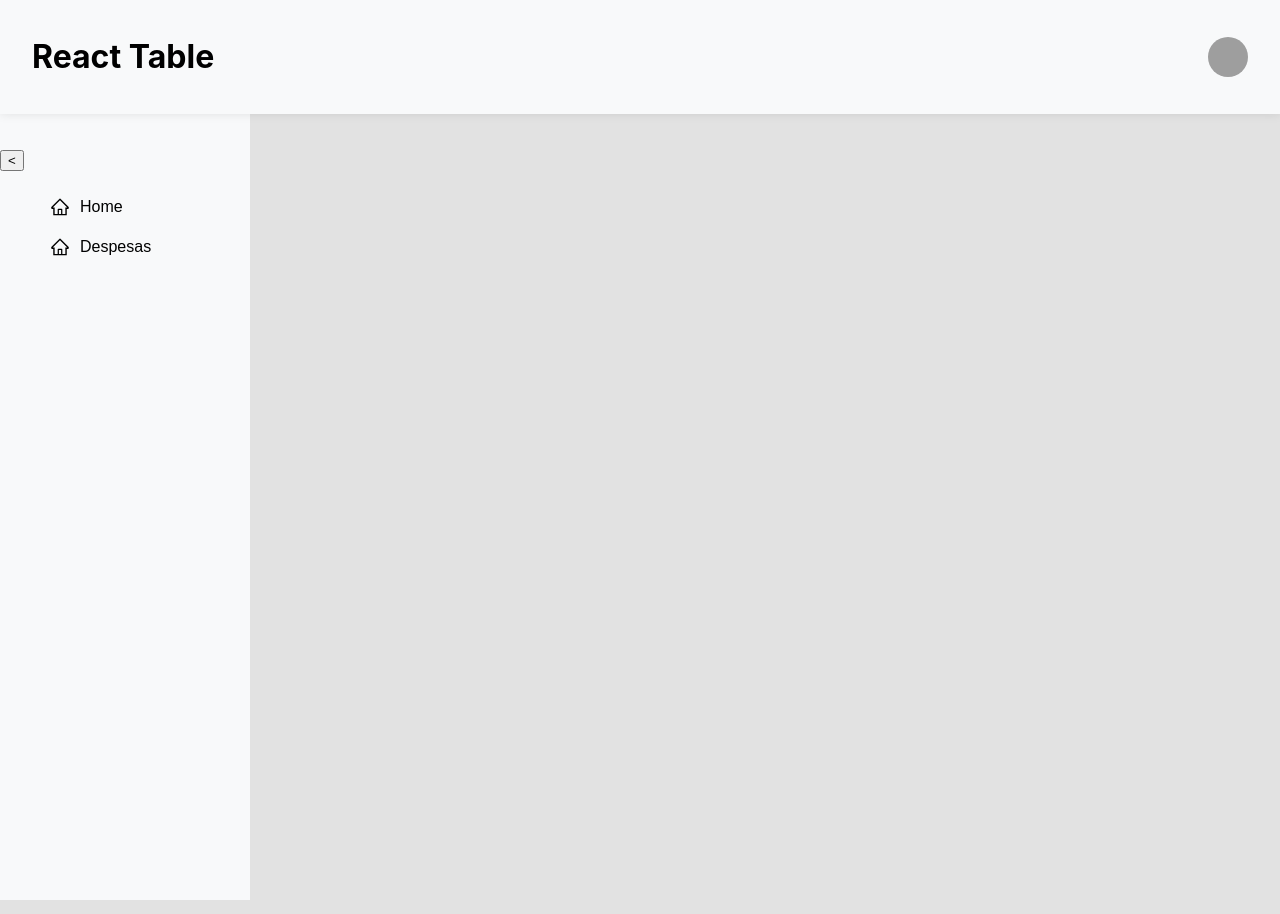
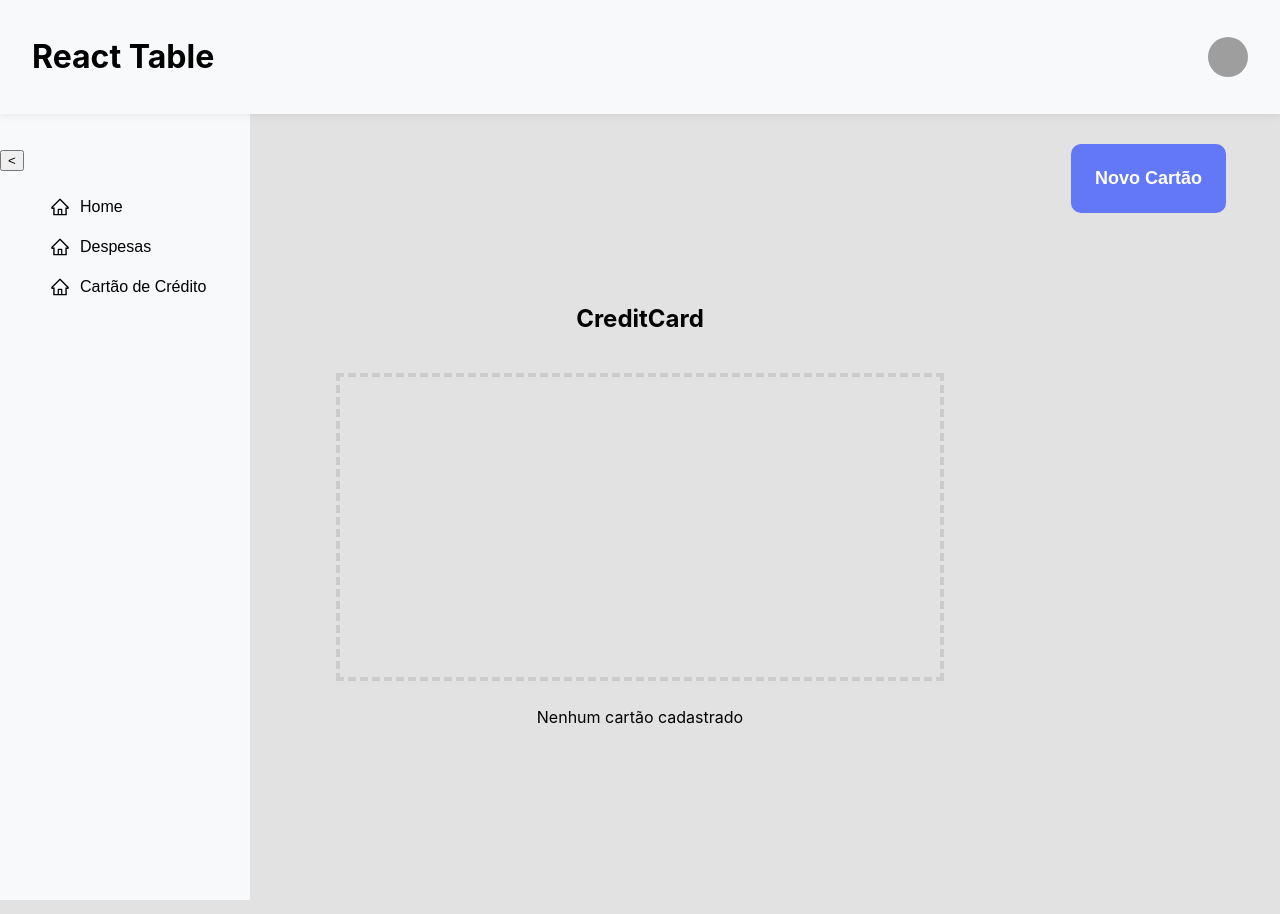
Before and after one commit to ricardo-oamaro/fatura-app-react, a React (Create React App) app: page /credit-card in a window 1280 px wide. Built offline with nearby package versions, Linux system fonts and the light colour scheme; grey boxes are pictures that could not be loaded.

Commit message:
criando cartao

```diff
--- a/src/App.js
+++ b/src/App.js
@@ -3,6 +3,7 @@ import SideBar from './components/Menu/Sidebar/index.js';
 import ExpenseScreen from './components/Expenses/ExpenseScreen/index.js';
 import { BrowserRouter, Route, Routes } from 'react-router-dom';
 import Dashboard from './components/Dashboard/index.js';
+import CreditCard from './components/CreditCard/index.js';
 
 function App() {
 
@@ -17,6 +18,7 @@ function App() {
         <Routes>
           <Route path="/" element={<Dashboard />} />
           <Route path="/expenses" element={<ExpenseScreen />} />
+          <Route path="/credit-card" element={<CreditCard />} />
           <Route path="*" element={<div>Página não encontradas</div>} />
         </Routes>
       </BrowserRouter>
--- a/src/components/Button/Button.css
+++ b/src/components/Button/Button.css
@@ -11,5 +11,6 @@
 }
 
 .button:hover {
-    color: #95FFD4
+    color: #95FFD4;
+    background-color: #02148b;
 }
--- /dev/null
+++ b/src/components/CreditCard/creditCard.css
@@ -0,0 +1,34 @@
+.container {
+    display: flex;
+    flex-direction: column;
+    justify-content: center;
+    /* height: 100vh; */
+    /* background-color: #f5f5f5; */
+    /* margin: 200px 0; */
+  }
+
+  .novo-cartao-btn {
+    display: flex;
+    justify-content: center;
+    align-items: center;
+    position: absolute;
+    top: 15%;
+    right: 30px;
+  }
+
+  .no-card {
+    display: flex; /* Alinha o ícone e o texto em linha */
+    flex-direction: column; /* Coloca o ícone sobre o texto */
+    align-items: center; /* Centraliza horizontalmente */
+    margin-top: 20px; /* Margem superior para espaçamento */
+}
+
+.square {
+    width: 600px; /* Largura do quadrado */
+    height: 300px; /* Altura do quadrado */
+    border: 4px dashed #ccc; /* Borda tracejada */
+    display: flex; /* Flex para centralizar */
+    align-items: center; /* Alinha verticalmente */
+    justify-content: center; /* Alinha horizontalmente */
+    margin-bottom: 10px; /* Espaçamento inferior */
+}
--- /dev/null
+++ b/src/components/CreditCard/index.js
@@ -0,0 +1,26 @@
+import Button from '../Button';
+import './creditCard.css';
+
+const CreditCard = ({ card }) => {
+
+    return (
+        <section className="container">
+            <Button className="novo-cartao-btn button">Novo Cartão</Button>
+            <h1>CreditCard</h1>
+            {card ? (
+                <div>
+                    {/* Renderizar informações do cartão */}
+                    <h2>Cartão: {card.number}</h2>
+                </div>
+            ) : (
+                <div className="no-card">
+                    <div className="square"></div> {/* Quadrado tracejado */}
+                    <p>Nenhum cartão cadastrado</p>
+                </div>
+            )}
+        </section>
+    );
+
+}
+
+export default CreditCard;
--- a/src/components/Menu/Sidebar/index.js
+++ b/src/components/Menu/Sidebar/index.js
@@ -13,6 +13,7 @@ const SideBar = () => {
     const sidebarItems = [
         { icon: AiOutlineHome, label: 'Home', to: '/' },
         { icon: AiOutlineHome, label: 'Despesas', to: '/expenses' },
+        { icon: AiOutlineHome, label: 'Cartão de Crédito', to: '/credit-card' },
     ];
 
     return (
```
